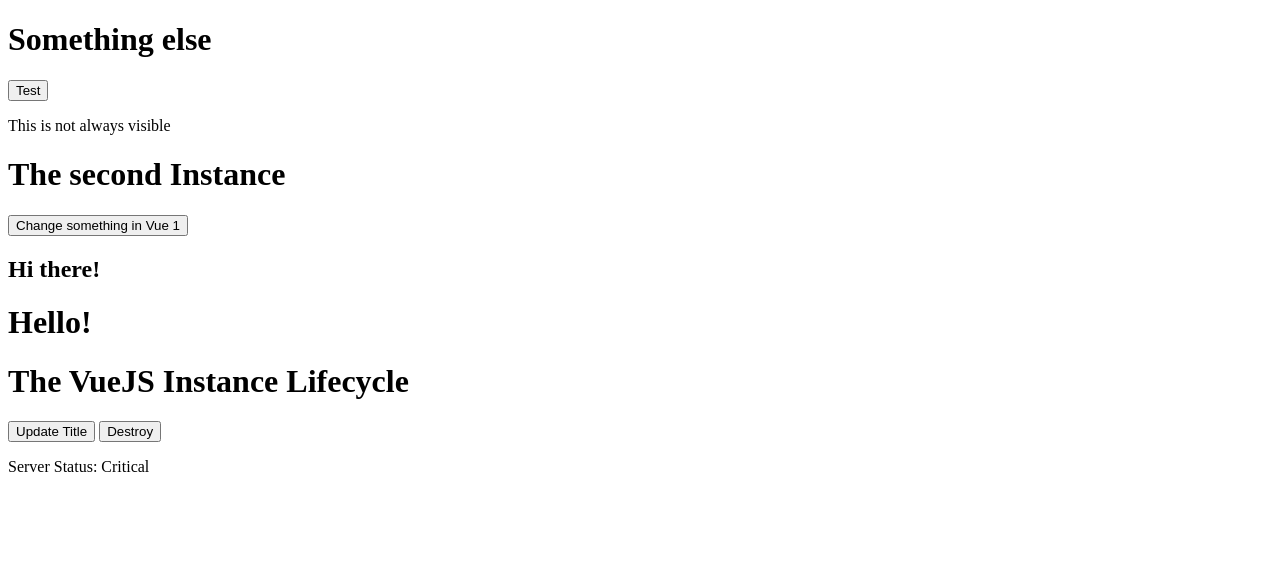
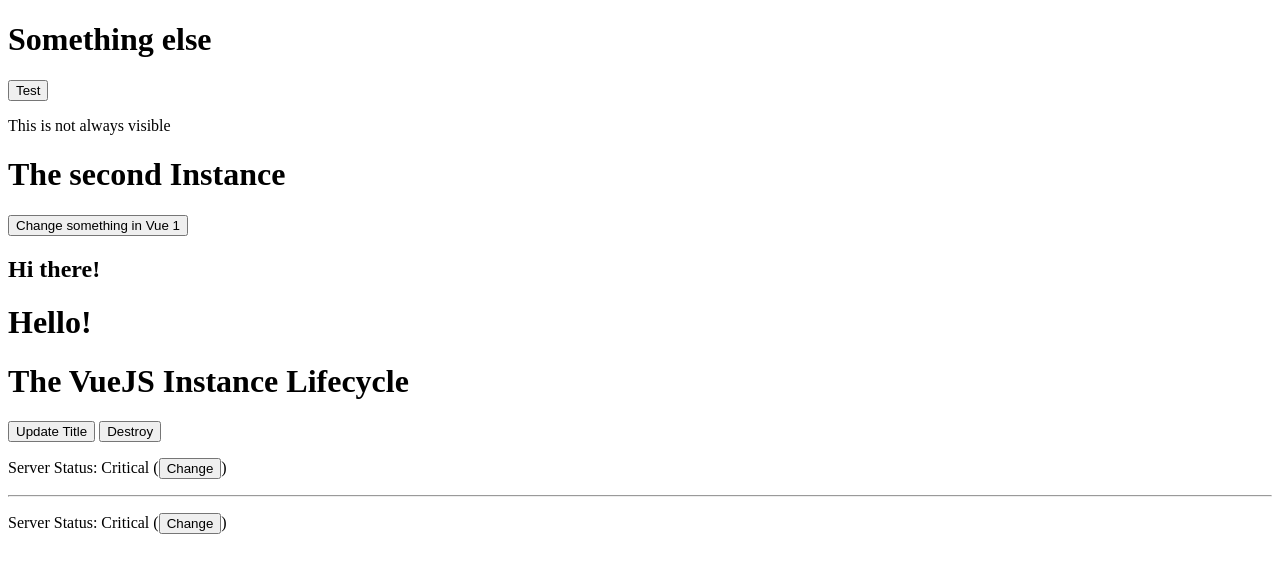
Before and after one commit to emreyeprem/WonderfulQuoteApp-Vue.js, a plain HTML site: page index.html in a window 1280 px wide. Drawn offline with nearby package versions, Linux system fonts and the light colour scheme.

Commit message:
components

```diff
--- a/index.html
+++ b/index.html
@@ -41,6 +41,8 @@
 
 
   <div id="app5">
+    <my-comp></my-comp>
+    <hr />
     <my-comp></my-comp>
   </div>
 
@@ -165,12 +167,20 @@
 
    // ===================== vm5 New Instance =================
 
+   // var data = { status: 'Critical' };
+
    Vue.component('my-comp', {
      data: function() {
-        return { status: 'Critical'
+        return {
+          status: 'Critical'
+        };
+     },
+     template: '<p>Server Status: {{ status }} (<button @click="changeStatus">Change</button>)</p>',
+     methods: {
+       changeStatus: function(){
+         this.status = 'Normal';
        }
-     },
-     template: '<p>Server Status: {{ status }}</p>'
+     }
    })
 
    new Vue({
```
